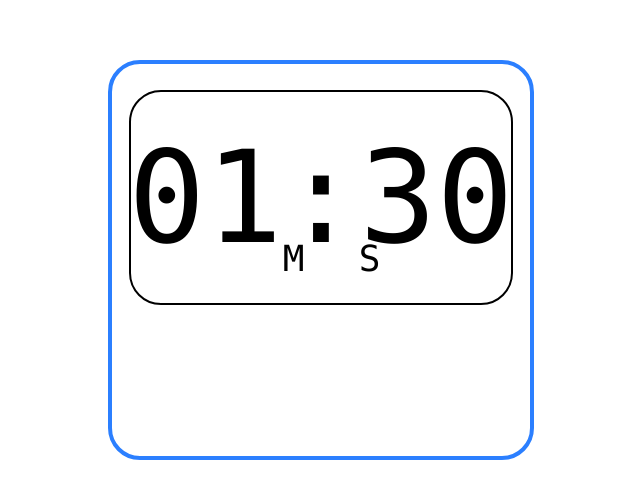
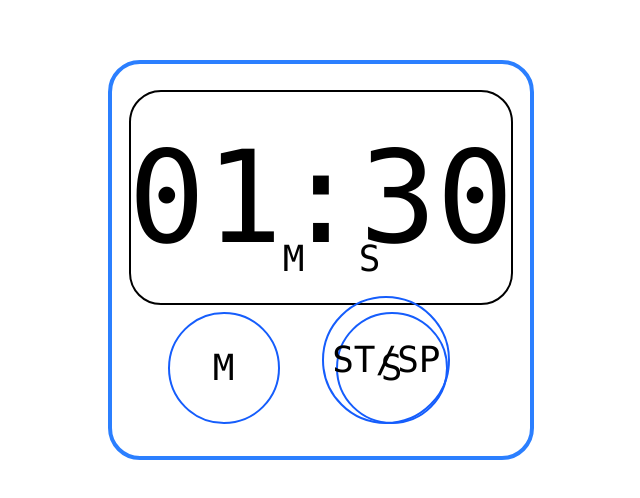
Before and after one commit to loganyeh/timer-react, a React (Vite) app in the folder timer-react/: page / in a window 1280 px wide. Shown: the part 140-638 px from the top of the page, without its empty margins (319-959 px from the left). Built offline with nearby package versions, Linux system fonts and the light colour scheme.

Commit message:
feat: timer display css styling done

```diff
--- a/timer-react/src/App.jsx
+++ b/timer-react/src/App.jsx
@@ -8,10 +8,10 @@ function App() {
   return (
     <>
       <div className='h-screen w-screen flex justify-center items-center'>
-        <div id="timer-container" className='h-1/2 w-1/3 border-4 border-blue-500 rounded-4xl'>
+        <div id="timer-container" className='h-1/2 w-1/3 border-4 border-blue-500 rounded-4xl relative'>
           <TimerDisplay />
-          <Button />
-          <Button />
+          <Button letter={"M"} bottom={"bottom-8"} left={"left-14"} />
+          <Button letter={"S"} bottom={"bottom-8"} left={"left-56"} />
           <StartStop />
         </div>
       </div>
--- a/timer-react/src/components/Button.jsx
+++ b/timer-react/src/components/Button.jsx
@@ -1,6 +1,11 @@
 
-function Button () {
+function Button({letter, bottom, left}) {
 
+    return (
+        <>
+            <div className={`h-28 w-28 absolute ${bottom} ${left} flex justify-center items-center font-mono text-black text-4xl border-2 border-blue-600 rounded-full hover:bg-gray-200 active:bg-gray-100`}>{letter}</div>
+        </>
+    )
 }
 
 export default Button;
--- a/timer-react/src/components/StartStop.jsx
+++ b/timer-react/src/components/StartStop.jsx
@@ -1,6 +1,10 @@
 
 function StartStop() {
-
+    return (
+        <>
+            <div className={`h-32 w-32 bottom-8 right-20 absolute flex justify-center items-center font-mono text-black text-4xl border-2 border-blue-600 rounded-full hover:bg-gray-200 active:bg-gray-100`}>ST/SP</div>
+        </>
+    )
 }
 
 export default StartStop;
```
